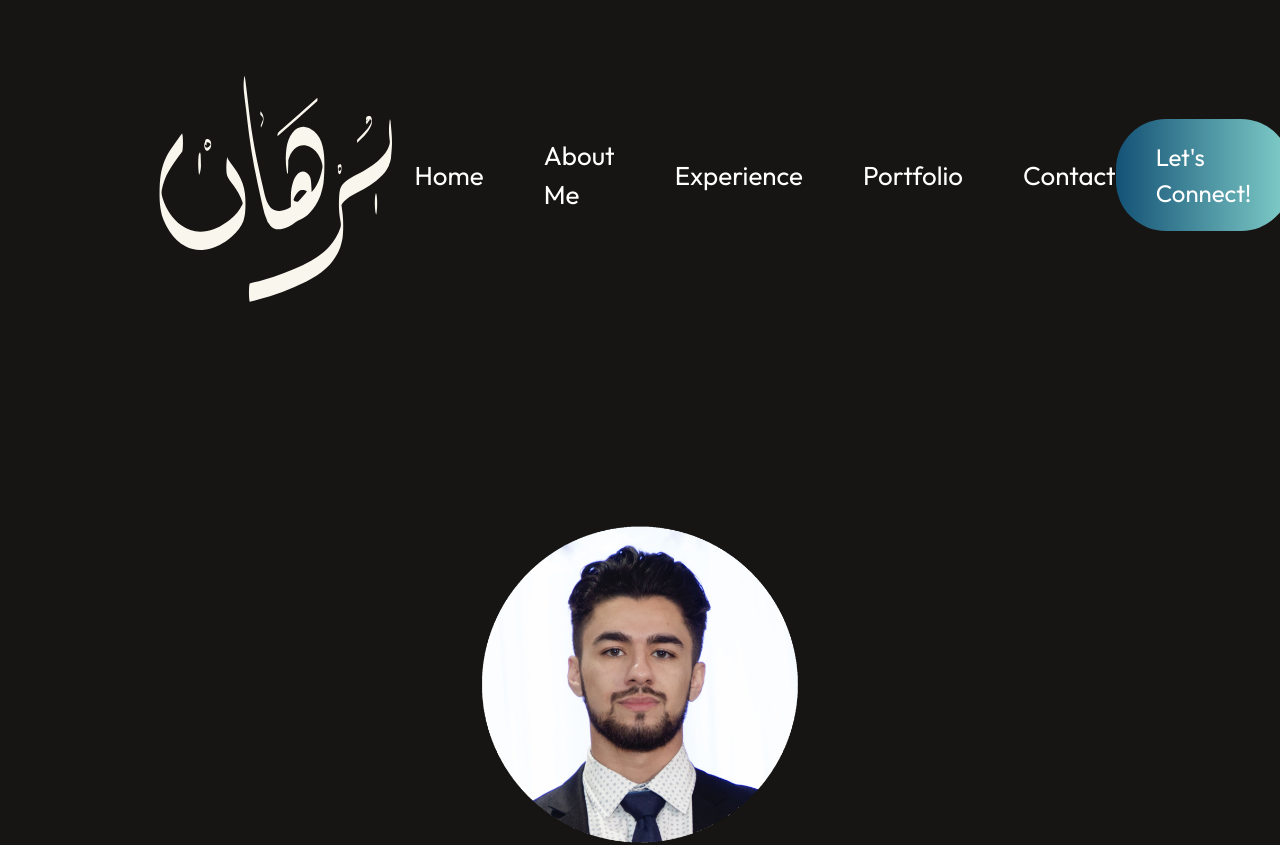
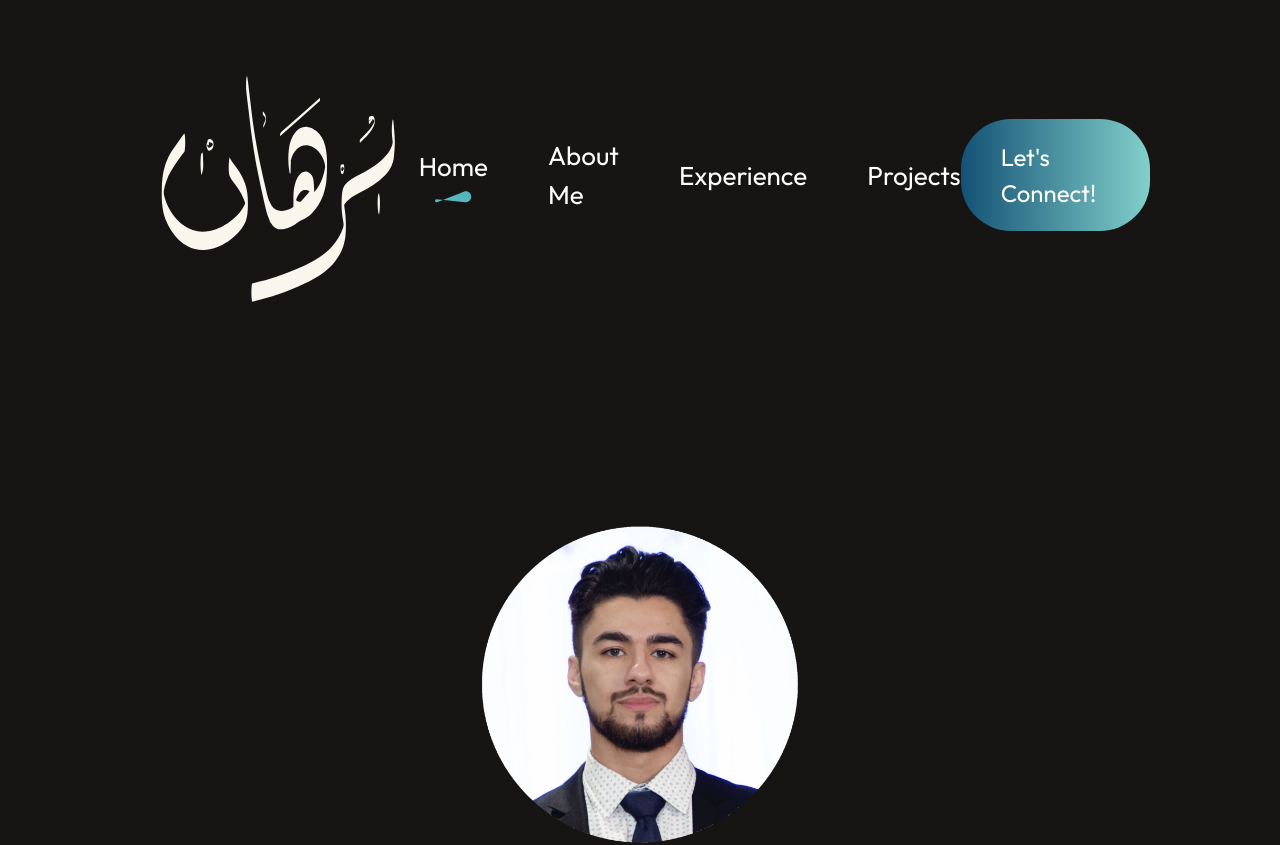
Before and after one commit to burhanf/portfolio, a React (Vite) app: page / in a window 1280 px wide. Shown: the top 845 px of the page. Built offline with nearby package versions, Linux system fonts and the light colour scheme.

Commit message:
header anchors

```diff
--- a/src/components/About/About.jsx
+++ b/src/components/About/About.jsx
@@ -10,7 +10,7 @@ import python from "../../assets/python.svg";
 
 const About = () => {
   return (
-    <div className="about">
+    <div id="about" className="about">
       <div className="about-title">
         <h1>About me</h1>
         <img src={theme_pattern} alt="theme" />
--- a/src/components/Experience/Experience.jsx
+++ b/src/components/Experience/Experience.jsx
@@ -5,7 +5,7 @@ import "./Experience.css";
 
 const Experience = () => {
   return (
-    <>
+    <div id="experience">
       <div className="experience">
         <div className="experience-title">
           <h1>Experience</h1>
@@ -26,7 +26,7 @@ const Experience = () => {
           ))}
         </div>
       </div>
-    </>
+    </div>
   );
 };
 
--- a/src/components/Experience/ExperienceItem.jsx
+++ b/src/components/Experience/ExperienceItem.jsx
@@ -1,3 +1,4 @@
+// eslint-disable-next-line react/prop-types, no-unused-vars
 const ExperienceItem = ({ date, title, company, details, logo }) => {
   return (
     <ol className="flex flex-col md:flex-row relative border-l border-gradient">
--- a/src/components/Header/Header.jsx
+++ b/src/components/Header/Header.jsx
@@ -3,7 +3,7 @@ import profile_img from "../../assets/profile_img.svg";
 
 const Header = () => {
   return (
-    <div className="header">
+    <div id="home" className="header">
       <img src={profile_img} alt="Profile picture" />
       <h1>
         I&apos;m <span>Burhan Faquiri</span>, a full-stack developer based in
--- a/src/components/Navbar/Navbar.css
+++ b/src/components/Navbar/Navbar.css
@@ -11,6 +11,18 @@
   list-style: none;
   gap: 60px;
   font-size: 26px;
+}
+
+.nav-menu li {
+  display: flex;
+  flex-direction: column;
+  gap: 5px;
+  cursor: pointer;
+}
+
+.nav-menu li img {
+  display: flex;
+  margin: auto;
 }
 
 .nav-connect {
@@ -34,3 +46,8 @@
   width: 350px;
   height: 350px;
 }
+
+.anchor-link {
+  text-decoration: none;
+  color: white;
+}
--- a/src/components/Navbar/Navbar.jsx
+++ b/src/components/Navbar/Navbar.jsx
@@ -1,16 +1,45 @@
 import "./Navbar.css";
 import burhan from "../../assets/burhan.svg";
+import { useState } from "react";
+import underline from "../../assets/nav_underline.svg";
+import AnchorLink from "react-anchor-link-smooth-scroll";
 
 const Navbar = () => {
+  const [menu, setMenu] = useState("home");
+
   return (
     <div className="navbar">
       <img className="icon-size" src={burhan} alt="Arabic Burhan" />
       <ul className="nav-menu">
-        <li>Home</li>
-        <li>About Me</li>
-        <li>Experience</li>
-        <li>Portfolio</li>
-        <li>Contact</li>
+        <li>
+          <AnchorLink className="anchor-link" href="#home">
+            <p onClick={() => setMenu("home")}>Home</p>
+          </AnchorLink>
+          {menu == "home" ? <img src={underline} alt="underline" /> : <></>}
+        </li>
+
+        <li>
+          <AnchorLink className="anchor-link" offset={50} href="#about">
+            <p onClick={() => setMenu("about")}>About Me</p>
+          </AnchorLink>
+          {menu == "about" ? <img src={underline} alt="underline" /> : <></>}
+        </li>
+        <li>
+          <AnchorLink className="anchor-link" offset={50} href="#experience">
+            <p onClick={() => setMenu("experience")}>Experience</p>
+          </AnchorLink>{" "}
+          {menu == "experience" ? (
+            <img src={underline} alt="underline" />
+          ) : (
+            <></>
+          )}
+        </li>
+        <li>
+          <AnchorLink className="anchor-link" offset={50} href="#projects">
+            <p onClick={() => setMenu("projects")}>Projects</p>
+          </AnchorLink>{" "}
+          {menu == "projects" ? <img src={underline} alt="underline" /> : <></>}
+        </li>
       </ul>
 
       <ul>
--- a/src/components/Projects/Projects.jsx
+++ b/src/components/Projects/Projects.jsx
@@ -5,7 +5,7 @@ import arrow_icon from "../../assets/arrow_icon.svg";
 
 const Projects = () => {
   return (
-    <div className="projects">
+    <div id="projects" className="projects">
       <div className="projects-title">
         <h1>Projects</h1>
         <img src={theme_pattern} alt="Theme" />
```
Also changed, not shown: src/assets/nav_underline.svg, 1 other file (tests, documents, lock files or other folders).
